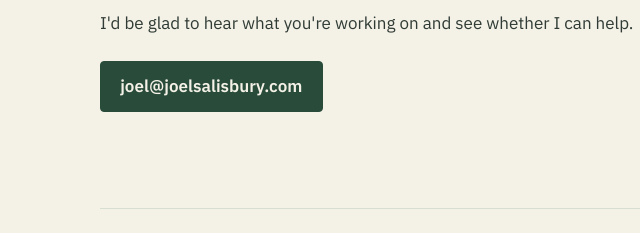
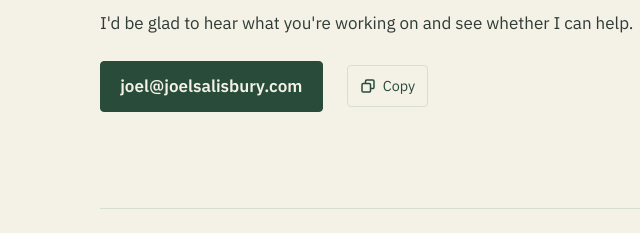
Before and after one commit to joelsalisbury/somethinguseful, a plain HTML site: page index.html in a window 1280 px wide. Shown: the part 3031-3264 px from the top of the page, 0-640 px from the left. Drawn offline with Linux system fonts and the light colour scheme.

Commit message:
copy to clip

```diff
--- a/index.html
+++ b/index.html
@@ -45,6 +45,11 @@
       outline: 3px solid var(--sage);
       outline-offset: 4px;
       border-radius: 2px;
+    }
+
+    button:focus-visible {
+      outline: 3px solid var(--sage);
+      outline-offset: 4px;
     }
 
     .skip-link {
@@ -192,6 +197,30 @@
 
     .button-secondary:hover {
       background: var(--stone);
+    }
+
+    .copy-button {
+      display: inline-flex;
+      min-height: 40px;
+      align-items: center;
+      gap: .45rem;
+      padding: .5rem .75rem;
+      border: 1px solid var(--stone);
+      border-radius: 4px;
+      background: transparent;
+      color: var(--forest);
+      font: inherit;
+      font-size: .9rem;
+      cursor: pointer;
+    }
+
+    .copy-button:hover {
+      background: var(--stone);
+    }
+
+    .copy-button svg {
+      width: 1rem;
+      height: 1rem;
     }
 
     .section {
@@ -463,7 +492,16 @@
     <section class="section contact container" id="contact" aria-labelledby="contact-title">
       <h2 class="section-heading" id="contact-title">Have a problem worth solving?</h2>
       <p>I'd be glad to hear what you're working on and see whether I can help.</p>
-      <a class="button" href="mailto:joel@joelsalisbury.com">joel@joelsalisbury.com</a>
+      <div class="actions">
+        <a class="button" href="mailto:joel@joelsalisbury.com">joel@joelsalisbury.com</a>
+        <button class="copy-button" type="button" data-copy="joel@joelsalisbury.com" aria-label="Copy email address">
+          <svg viewBox="0 0 16 16" fill="none" aria-hidden="true">
+            <path d="M5.5 5.5V3.25A1.25 1.25 0 0 1 6.75 2h6A1.25 1.25 0 0 1 14 3.25v6a1.25 1.25 0 0 1-1.25 1.25H10.5M3.25 5.5h6A1.25 1.25 0 0 1 10.5 6.75v6A1.25 1.25 0 0 1 9.25 14h-6A1.25 1.25 0 0 1 2 12.75v-6A1.25 1.25 0 0 1 3.25 5.5Z" stroke="currentColor" stroke-width="1.5" stroke-linecap="round" stroke-linejoin="round"/>
+          </svg>
+          Copy
+        </button>
+        <span id="copy-status" role="status" aria-live="polite"></span>
+      </div>
     </section>
   </main>
 
@@ -471,5 +509,20 @@
     <a class="wordmark footer-wordmark" href="#top">something useful.</a>
     <p>Independent software &amp; technology.</p>
   </footer>
+  <script>
+    const copyButton = document.querySelector("[data-copy]");
+    const copyStatus = document.querySelector("#copy-status");
+
+    if (copyButton && copyStatus) {
+      copyButton.addEventListener("click", async () => {
+        try {
+          await navigator.clipboard.writeText(copyButton.dataset.copy);
+          copyStatus.textContent = "Email copied.";
+        } catch {
+          copyStatus.textContent = "Couldn't copy. Please copy the email address manually.";
+        }
+      });
+    }
+  </script>
 </body>
 </html>
```
